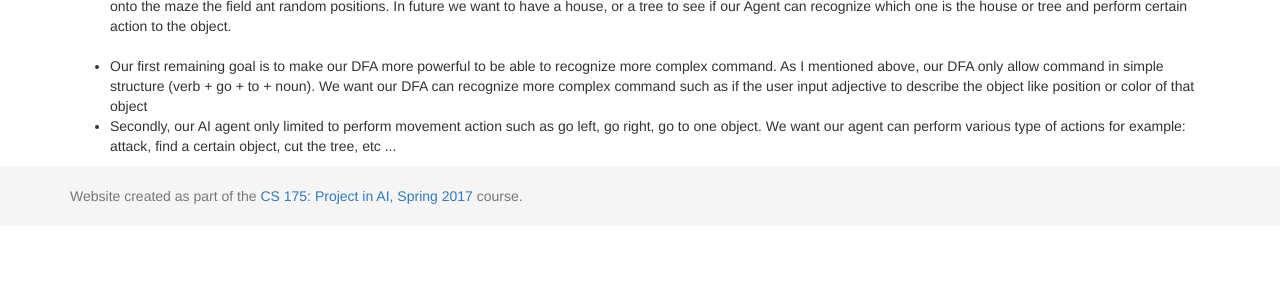
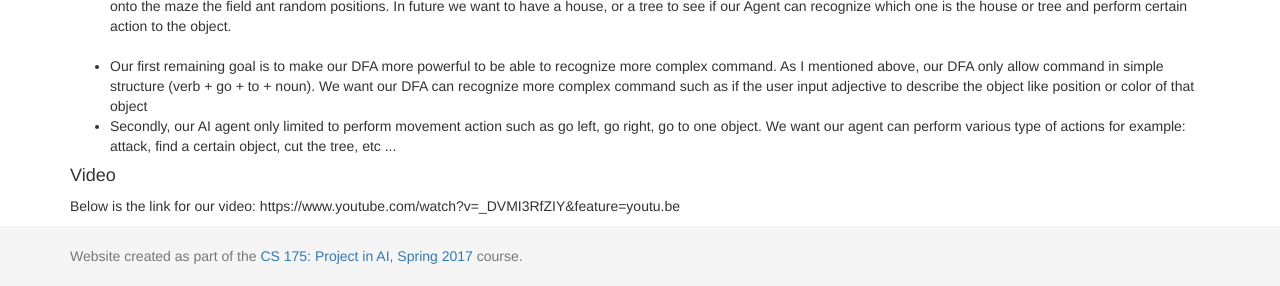
Before and after one commit to quanal/Captain-Commando, a Jekyll site: the page built from docs/status.md, in a window 1280 px wide and 900 px high, scrolled down 4648 px, cut to the strip 614-900 px from the top of the window. Built offline with Jekyll 4.4.1, drawn with Linux system fonts in a browser that asks for light colours; our own code applies the rules of GitHub Pages for plain Markdown files; before the commit the page ends 5488 px from its top, so only the background shows below that.

Commit message:
Update status.md

```diff
--- a/docs/status.md
+++ b/docs/status.md
@@ -84,3 +84,7 @@ As we improved our sentence_data(Training data) and as we train our classifier t
      <li>Our first remaining goal is to make our DFA more powerful to be able to recognize more complex command. As I mentioned above, our DFA only allow command in simple structure (verb + go + to + noun). We want our DFA can recognize more complex command such as if the user input adjective to describe the object like position or color of that object</li>
   <li>Secondly, our AI agent only limited to perform movement action such as go left, go right, go to one object. We want our agent can perform various type of actions for example: attack, find a certain object, cut the tree, etc ...</li>
   </ul>
+
+<h4>Video</h4>
+  Below is the link for our video:
+  https://www.youtube.com/watch?v=_DVMI3RfZIY&feature=youtu.be
```
